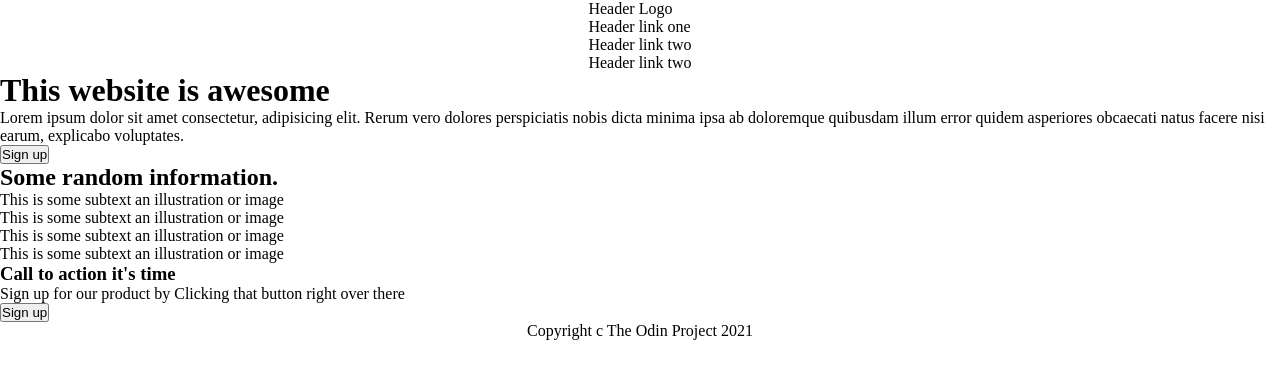
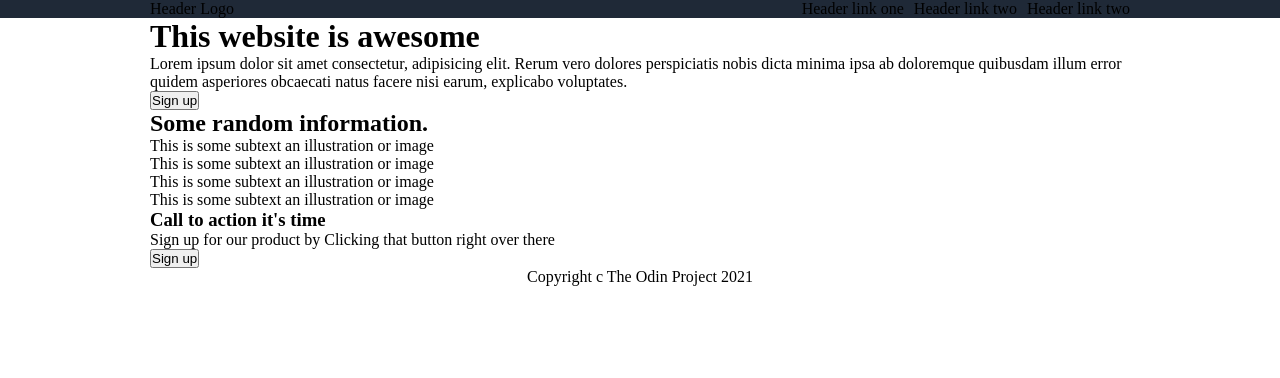
Before and after one commit to MismoMate/Odin-landing-page, a plain HTML site: page index.html in a window 1280 px wide. Drawn offline with Linux system fonts and the light colour scheme.

Commit message:
Edit: css properties Created a css .header class that aligns three items to the right and one item to the left.

```diff
--- a/index.html
+++ b/index.html
@@ -6,12 +6,12 @@
         <link rel="stylesheet" href="style.css">
     </head>
     <body>
-        <div class="header">
-            <div class="logo">Header Logo</div>
-            <div class="link">Header link one</div>
-            <div class="link">Header link two</div>
-            <div class="link">Header link two</div>
-        </div>
+        <ul class="header">
+            <li class="logo">Header Logo</li>
+            <li class="link">Header link one</li>
+            <li class="link">Header link two</li>
+            <li class="link">Header link two</li>
+        </ul>
         <div class="body">
             <div class="body_head">
                 <div class="con">
--- a/style.css
+++ b/style.css
@@ -9,4 +9,24 @@ body{
     display: flex;
     flex-direction: column;
     align-items: center;
+    justify-content: center;
+    padding: 0;
 }
+.header, .body, .footer{
+    padding-left: 150px;
+    padding-right: 150px;
+}
+.header{
+    display: flex;
+    gap: 10px;
+    background-color: #1F2937;
+    align-self: stretch;
+}
+
+li{
+    list-style-type: none;
+}
+
+li:nth-child(2){
+    margin-left: auto;
+}
```
